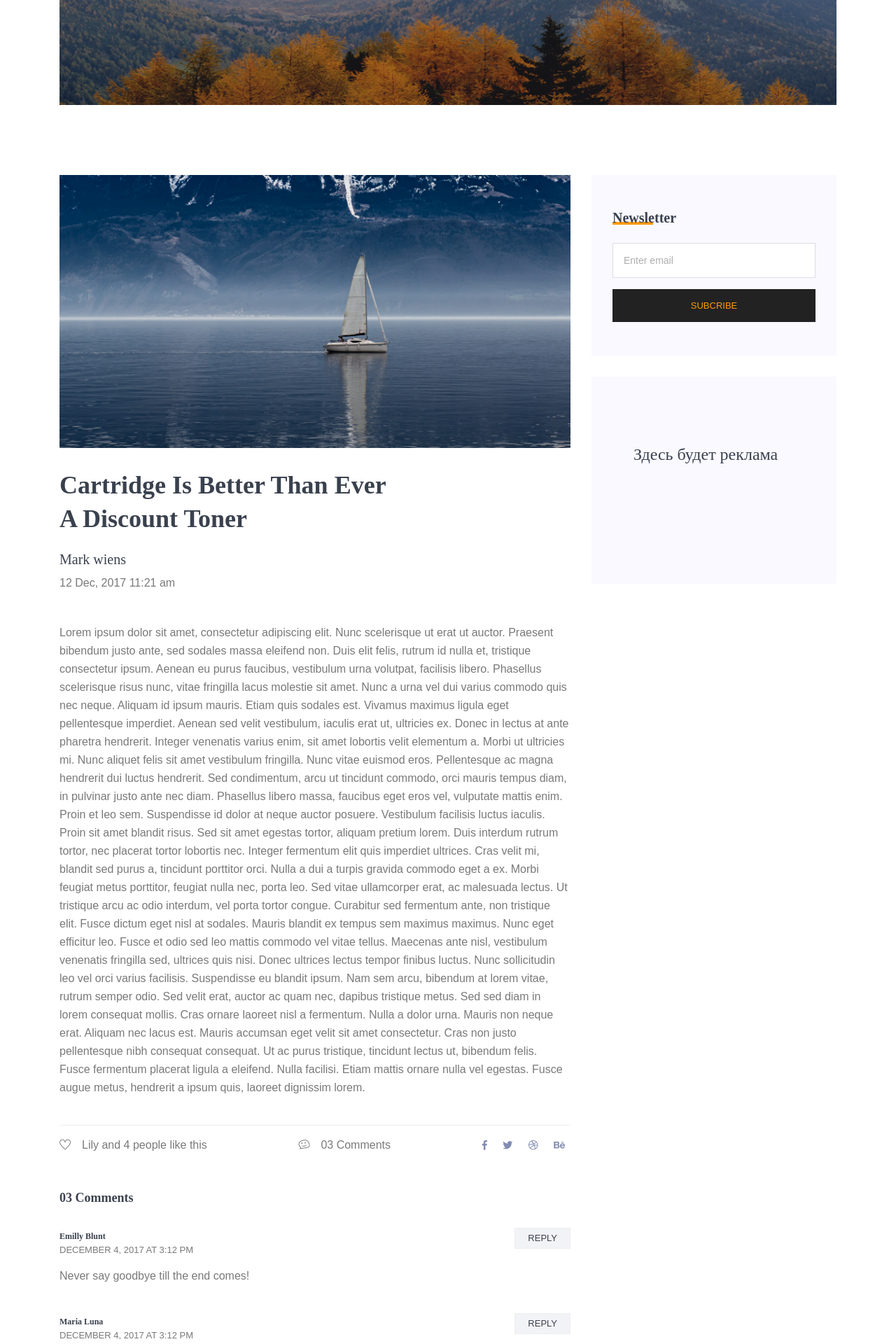
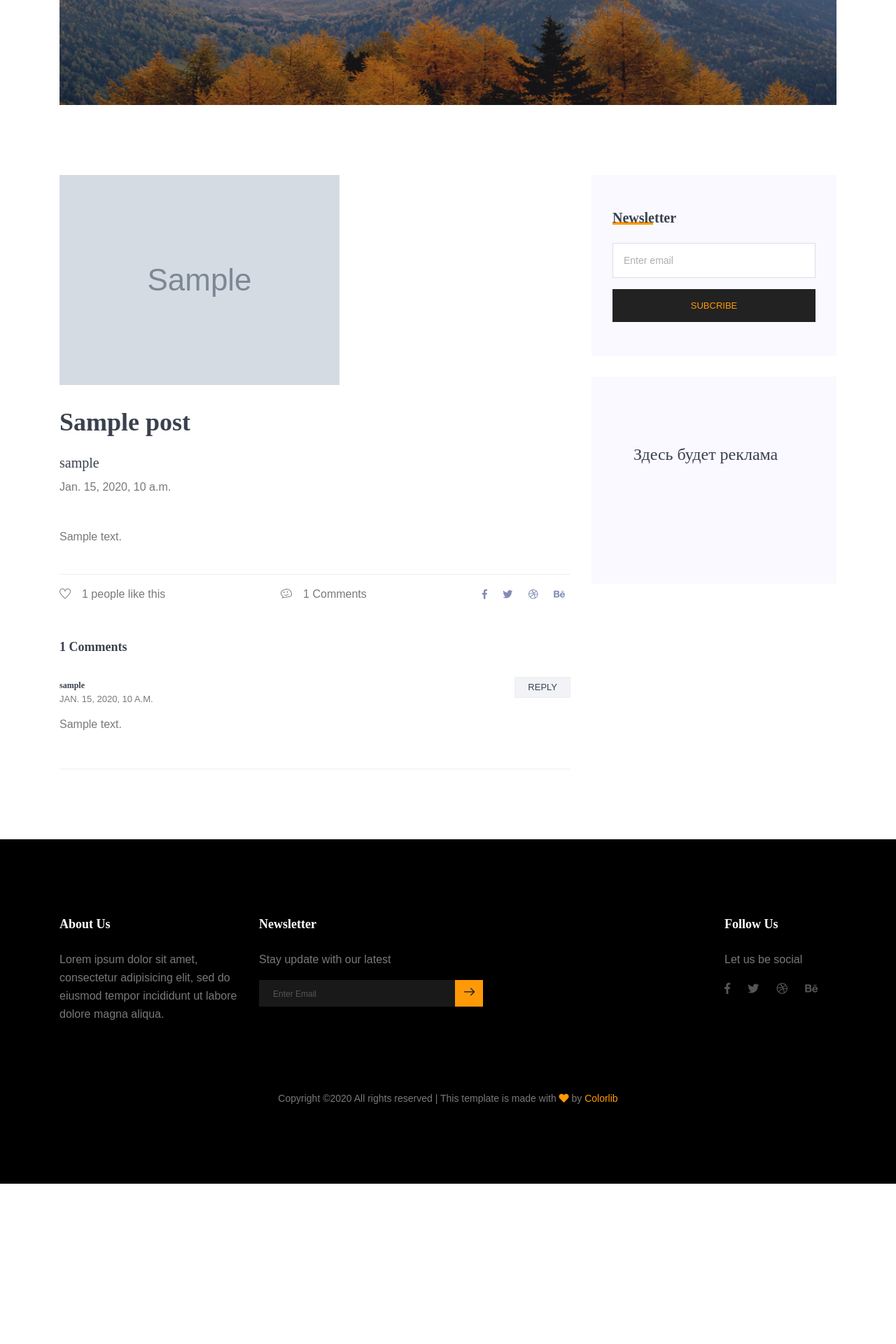
Before and after one commit to tumkir/sensive-blog, a Django app: a page that uses liza-backend/templates/blog-details.html in a window 1280 px wide. Shown: the part 334-2254 px from the top of the page at 70% size. After the commit the page ends 2025 px from the top, so only its background shows below. Run offline with Django 3.2, Linux system fonts and the light colour scheme; tables that the repository leaves empty hold one stand-in row (values such as "Sample post"); grey boxes marked "Sample" are stand-in pictures; parts of the project's set-up code (start-up, migrations or seed data) failed here and were passed over; some libraries are stand-ins or nearby versions.

Commit message:
Add template logic to post page

```diff
--- a/liza-backend/templates/blog-details.html
+++ b/liza-backend/templates/blog-details.html
@@ -73,53 +73,27 @@
       <div class="row">
         <div class="col-lg-8">
           <div class="main_blog_details">
-            <img class="img-fluid" src="{% static "img/blog/blog4.png" %}" alt="">
-            <h4>Cartridge Is Better Than Ever <br /> A Discount Toner</h4>
+            {% if post.image_url %}
+              <img class="img-fluid" src="{{ post.image_url }}" alt="">
+            {% else %}
+              <img class="img-fluid" src="{% static "img/banner/blog.png" %}" alt="">
+            {% endif %}
+            <h4>{{ post.title }}</h4>
             <div class="user_details">
               <div class="mt-sm-0 mt-3">
                 <div class="media">
                   <div class="media-body">
-                    <h5>Mark wiens</h5>
-                    <p>12 Dec, 2017 11:21 am</p>
+                    <h5>{{ post.author }}</h5>
+                    <p>{{ post.published_at }}</p>
                   </div>
                 </div>
               </div>
             </div>
-            <p>Lorem ipsum dolor sit amet, consectetur adipiscing elit. Nunc scelerisque ut erat ut auctor. Praesent
-              bibendum justo ante, sed sodales massa eleifend non. Duis elit felis, rutrum id nulla et, tristique
-              consectetur ipsum. Aenean eu purus faucibus, vestibulum urna volutpat, facilisis libero. Phasellus
-              scelerisque risus nunc, vitae fringilla lacus molestie sit amet. Nunc a urna vel dui varius commodo quis
-              nec neque. Aliquam id ipsum mauris. Etiam quis sodales est.
-
-              Vivamus maximus ligula eget pellentesque imperdiet. Aenean sed velit vestibulum, iaculis erat ut,
-              ultricies ex. Donec in lectus at ante pharetra hendrerit. Integer venenatis varius enim, sit amet lobortis
-              velit elementum a. Morbi ut ultricies mi. Nunc aliquet felis sit amet vestibulum fringilla. Nunc vitae
-              euismod eros. Pellentesque ac magna hendrerit dui luctus hendrerit. Sed condimentum, arcu ut tincidunt
-              commodo, orci mauris tempus diam, in pulvinar justo ante nec diam. Phasellus libero massa, faucibus eget
-              eros vel, vulputate mattis enim. Proin et leo sem. Suspendisse id dolor at neque auctor posuere.
-              Vestibulum facilisis luctus iaculis. Proin sit amet blandit risus. Sed sit amet egestas tortor, aliquam
-              pretium lorem. Duis interdum rutrum tortor, nec placerat tortor lobortis nec.
-
-              Integer fermentum elit quis imperdiet ultrices. Cras velit mi, blandit sed purus a, tincidunt porttitor
-              orci. Nulla a dui a turpis gravida commodo eget a ex. Morbi feugiat metus porttitor, feugiat nulla nec,
-              porta leo. Sed vitae ullamcorper erat, ac malesuada lectus. Ut tristique arcu ac odio interdum, vel porta
-              tortor congue. Curabitur sed fermentum ante, non tristique elit.
-
-              Fusce dictum eget nisl at sodales. Mauris blandit ex tempus sem maximus maximus. Nunc eget efficitur leo.
-              Fusce et odio sed leo mattis commodo vel vitae tellus. Maecenas ante nisl, vestibulum venenatis fringilla
-              sed, ultrices quis nisi. Donec ultrices lectus tempor finibus luctus. Nunc sollicitudin leo vel orci
-              varius facilisis. Suspendisse eu blandit ipsum. Nam sem arcu, bibendum at lorem vitae, rutrum semper odio.
-              Sed velit erat, auctor ac quam nec, dapibus tristique metus. Sed sed diam in lorem consequat mollis. Cras
-              ornare laoreet nisl a fermentum.
-
-              Nulla a dolor urna. Mauris non neque erat. Aliquam nec lacus est. Mauris accumsan eget velit sit amet
-              consectetur. Cras non justo pellentesque nibh consequat consequat. Ut ac purus tristique, tincidunt lectus
-              ut, bibendum felis. Fusce fermentum placerat ligula a eleifend. Nulla facilisi. Etiam mattis ornare nulla
-              vel egestas. Fusce augue metus, hendrerit a ipsum quis, laoreet dignissim lorem.</p>
+            <p>{{ post.text}}</p>
             <div class="news_d_footer flex-column flex-sm-row">
-              <a href="#"><span class="align-middle mr-2"><i class="ti-heart"></i></span>Lily and 4 people like this</a>
+              <a href="#"><span class="align-middle mr-2"><i class="ti-heart"></i></span>{{ post.likes_amount }} people like this</a>
               <a class="justify-content-sm-center ml-sm-auto mt-sm-0 mt-2" href="#"><span class="align-middle mr-2"><i
-                    class="ti-themify-favicon"></i></span>03 Comments</a>
+                    class="ti-themify-favicon"></i></span>{{ post.comments|length }} Comments</a>
               <div class="news_socail ml-sm-auto mt-sm-0 mt-2">
                 <a href="#"><i class="fab fa-facebook-f"></i></a>
                 <a href="#"><i class="fab fa-twitter"></i></a>
@@ -131,15 +105,16 @@
 
 
           <div class="comments-area">
-            <h4>03 Comments</h4>
+            <h4>{{ post.comments|length }} Comments</h4>
+            {% for comment in post.comments %}
               <div class="comment-list">
                 <div class="single-comment justify-content-between d-flex">
                   <div class="user justify-content-between d-flex">
                     <div class="desc">
-                    <h5><a href="#">Emilly Blunt</a></h5>
-                    <p class="date">December 4, 2017 at 3:12 pm </p>
+                      <h5><a href="#">{{ comment.author }}</a></h5>
+                      <p class="date">{{ comment.published_at }}</p>
                       <p class="comment">
-                      Never say goodbye till the end comes!
+                        {{ comment.text }}
                       </p>
                     </div>
                   </div>
@@ -148,38 +123,7 @@
                   </div>
                 </div>
               </div>
-            <div class="comment-list">
-              <div class="single-comment justify-content-between d-flex">
-                <div class="user justify-content-between d-flex">
-                  <div class="desc">
-                    <h5><a href="#">Maria Luna</a></h5>
-                    <p class="date">December 4, 2017 at 3:12 pm </p>
-                    <p class="comment">
-                      Never say goodbye till the end comes!
-                    </p>
-                  </div>
-                </div>
-                <div class="reply-btn">
-                  <a href="" class="btn-reply text-uppercase">reply</a>
-                </div>
-              </div>
-            </div>
-            <div class="comment-list">
-              <div class="single-comment justify-content-between d-flex">
-                <div class="user justify-content-between d-flex">
-                  <div class="desc">
-                    <h5><a href="#">Ina Hayes</a></h5>
-                    <p class="date">December 4, 2017 at 3:12 pm </p>
-                    <p class="comment">
-                      Never say goodbye till the end comes!
-                    </p>
-                  </div>
-                </div>
-                <div class="reply-btn">
-                  <a href="" class="btn-reply text-uppercase">reply</a>
-                </div>
-              </div>
-            </div>
+            {% endfor %}
           </div>
         </div>
 
```
Lines whose indentation alone changed are shown as unchanged.
